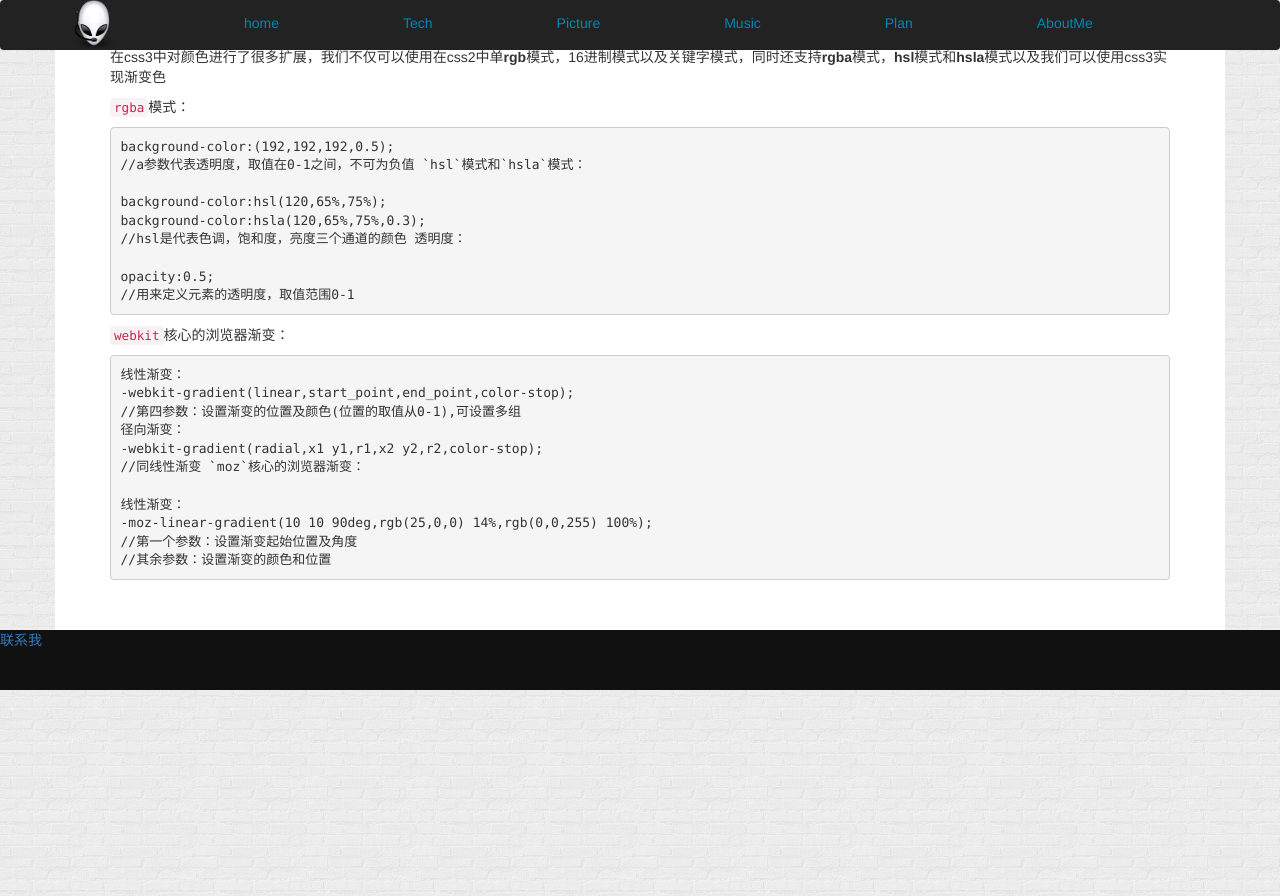
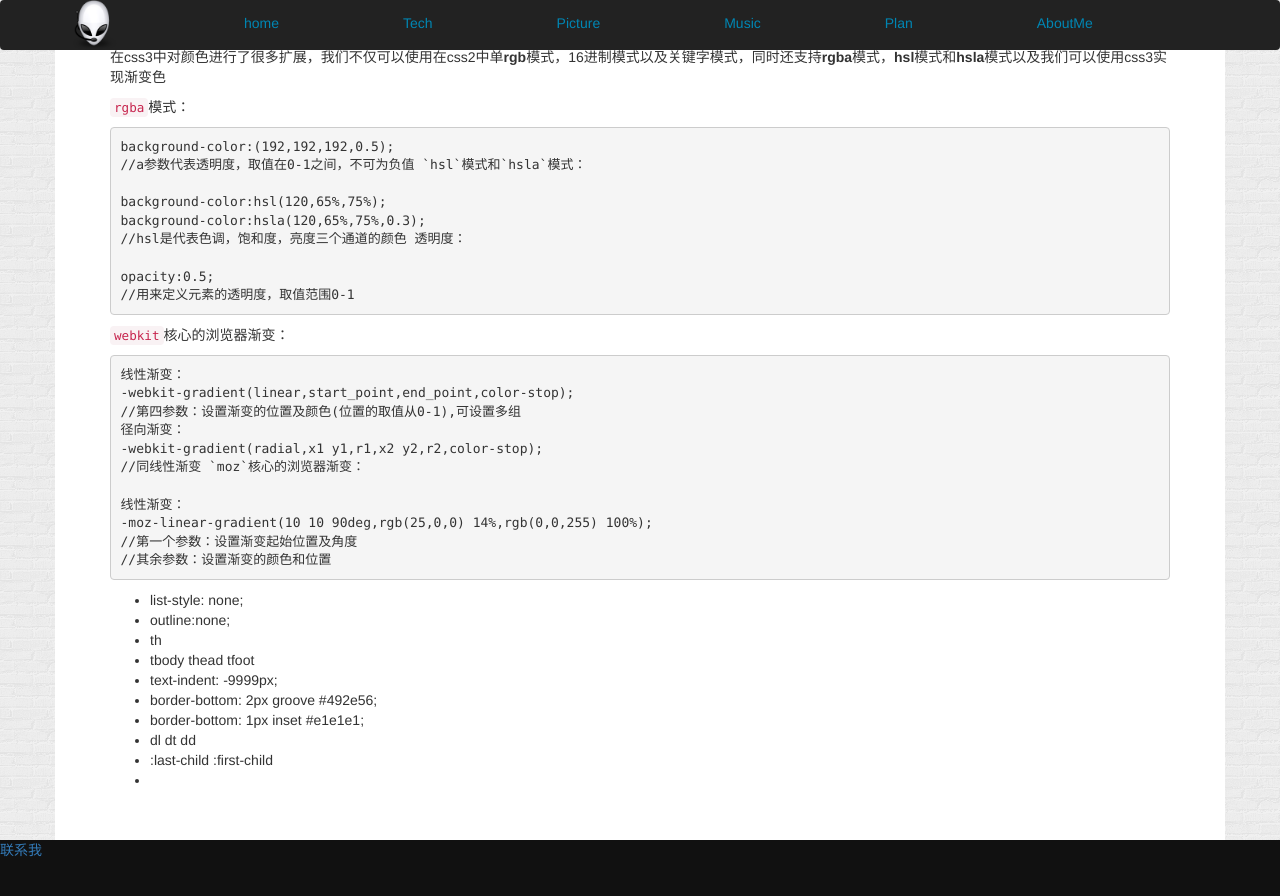
Before and after one commit to GeorageLiang/georageliang.github.com, a Jekyll site: the page built from md/css.md, in a window 1280 px wide and 900 px high, scrolled down 1593 px. Shown: the top 896 px of the window. Built offline with Jekyll 4.4.1, drawn with Linux system fonts in a browser that asks for light colours; Markdown is read by kramdown in place of the engine named in the settings; comment, search, counter and statistics services are not loaded; before the commit the page ends 2283 px from its top, so only the background shows below that.

Commit message:
Update css.md

```diff
--- a/md/css.md
+++ b/md/css.md
@@ -116,3 +116,15 @@ css3学习笔记（二）
     -moz-linear-gradient(10 10 90deg,rgb(25,0,0) 14%,rgb(0,0,255) 100%);
     //第一个参数：设置渐变起始位置及角度
     //其余参数：设置渐变的颜色和位置
+
+
+ - list-style: none;
+ - outline:none;
+ - th
+ - tbody thead tfoot
+ - text-indent: -9999px;
+ -  border-bottom: 2px groove #492e56;
+ -   border-bottom: 1px inset #e1e1e1;
+ -  dl dt dd
+ -  :last-child :first-child
+ -
```
